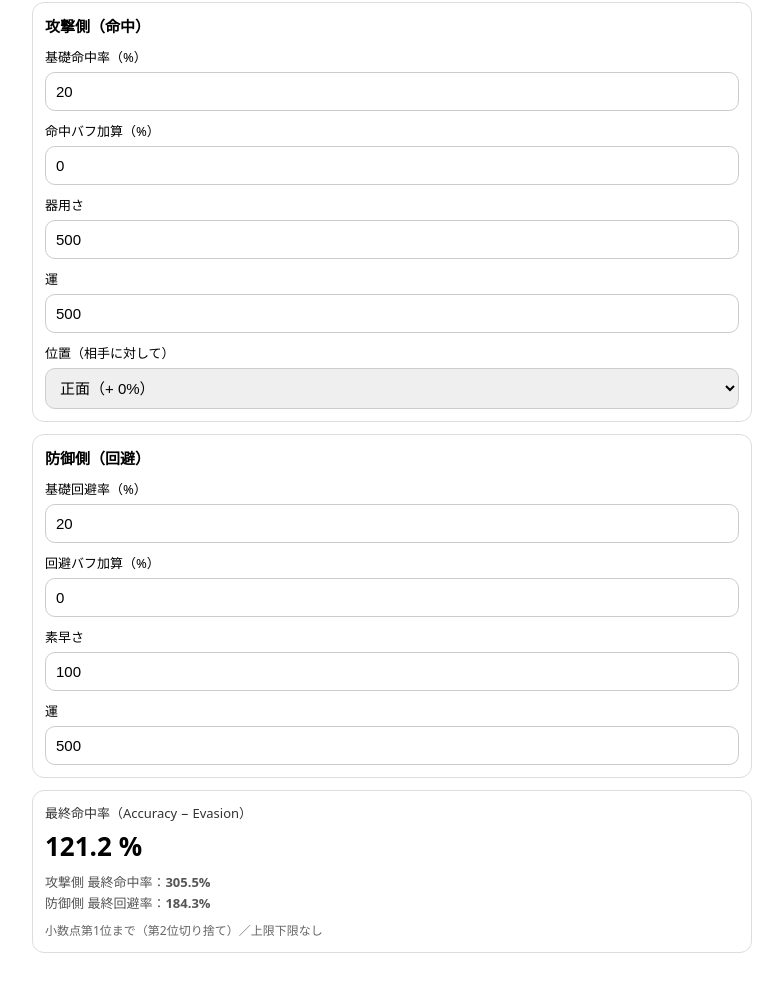
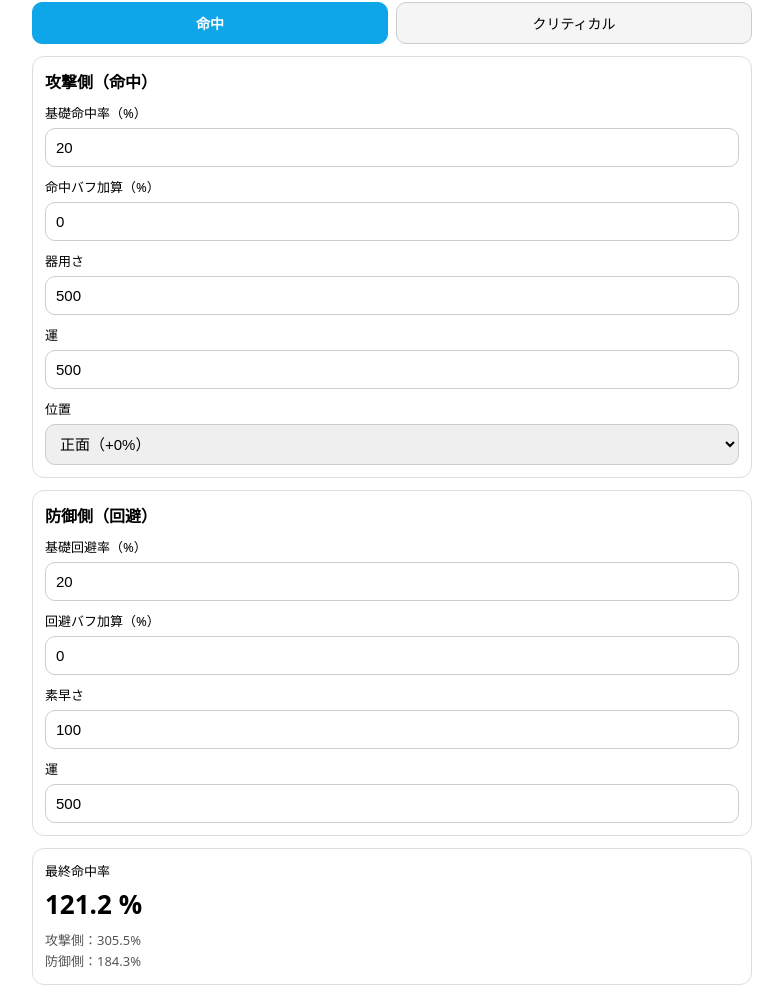
Before and after one commit to k83001918-cmyk/wotv-hitcalc, a plain HTML site: page index.html in a window 1280 px wide. Shown: the part 52-1053 px from the top of the page, without its empty margins (248-1031 px from the left). Before the commit the page ends 1021 px from the top, so only its background shows below. Drawn offline with Linux system fonts and the light colour scheme.

Commit message:
Add files via upload

```diff
--- a/index.html
+++ b/index.html
@@ -3,7 +3,7 @@
 <head>
   <meta charset="utf-8" />
   <meta name="viewport" content="width=device-width, initial-scale=1" />
-  <title>WOTV 命中回避計算</title>
+  <title>WOTV 計算ツール</title>
 
   <!-- PWA -->
   <link rel="manifest" href="manifest.webmanifest">
@@ -11,39 +11,62 @@
   <link rel="apple-touch-icon" href="icon-192.png">
 
   <style>
-    :root { --bd:#ddd; --muted:#666; }
+    :root { --bd:#ddd; --muted:#666; --main:#0ea5e9; }
     body { font-family: system-ui, -apple-system, "Segoe UI", sans-serif; margin: 16px; }
     h1 { font-size: 18px; margin: 0 0 12px; }
+
     .wrap { max-width: 720px; margin: 0 auto; }
     .grid { display: grid; gap: 12px; }
-    .card { border: 1px solid var(--bd); border-radius: 12px; padding: 12px; }
-    .section-title strong { font-size: 15px; }
-    .stack { display: grid; gap: 10px; margin-top: 10px; }
-    label { display: grid; gap: 6px; font-size: 13px; }
+
+    .tabs { display:flex; gap:8px; margin-bottom:12px; }
+    .tab {
+      flex:1; padding:10px; border-radius:10px;
+      border:1px solid #ccc; background:#f5f5f5;
+      font-size:14px;
+    }
+    .tab.active {
+      background:var(--main);
+      color:#fff;
+      border-color:var(--main);
+      font-weight:600;
+    }
+
+    .tabContent { display:none; }
+    .tabContent.active { display:block; }
+
+    .card { border:1px solid var(--bd); border-radius:12px; padding:12px; }
+    .stack { display:grid; gap:10px; margin-top:10px; }
+    label { display:grid; gap:6px; font-size:13px; }
+
     input, select {
-      width: 100%;
-      padding: 10px;
-      border-radius: 10px;
-      border: 1px solid #ccc;
-      font-size: 15px;
-      box-sizing: border-box;
+      width:100%; padding:10px; border-radius:10px;
+      border:1px solid #ccc; font-size:15px;
+      box-sizing:border-box;
     }
-    .hint { color: var(--muted); font-size: 12px; margin-top: 8px; line-height: 1.5; }
-    .resultBox { border-radius: 12px; padding: 12px; border: 1px solid var(--bd); }
-    .resultLabel { color:#333; font-size: 13px; margin-bottom: 6px; }
-    .result { font-size: 26px; font-weight: 800; }
-    .sub { color: #555; font-size: 13px; margin-top: 8px; line-height: 1.6; }
+
+    .resultBox { border:1px solid var(--bd); border-radius:12px; padding:12px; }
+    .resultLabel { font-size:13px; margin-bottom:6px; }
+    .result { font-size:26px; font-weight:800; }
+    .sub { font-size:13px; color:#555; margin-top:8px; line-height:1.6; }
   </style>
 </head>
 
 <body>
 <div class="wrap">
-  <h1>WOTV 命中回避計算</h1>
+  <h1>WOTV 計算ツール</h1>
 
+  <!-- Tabs -->
+  <div class="tabs">
+    <button class="tab active" data-tab="hit">命中</button>
+    <button class="tab" data-tab="crit">クリティカル</button>
+  </div>
+
+  <!-- ===== 命中タブ ===== -->
+  <div id="tab-hit" class="tabContent active">
     <div class="grid">
 
       <div class="card">
-      <div class="section-title"><strong>攻撃側（命中）</strong></div>
+        <strong>攻撃側（命中）</strong>
         <div class="stack">
           <label>基礎命中率（%）
             <input id="baseHit" type="number" step="0.1" value="20">
@@ -57,9 +80,9 @@
           <label>運
             <input id="lukAtk" type="number" step="1" value="500">
           </label>
-        <label>位置（相手に対して）
+          <label>位置
             <select id="pos">
-            <option value="front">正面（+ 0%）</option>
+              <option value="front">正面（+0%）</option>
               <option value="side">側面（+15%）</option>
               <option value="back">背面（+30%）</option>
             </select>
@@ -68,7 +91,7 @@
       </div>
 
       <div class="card">
-      <div class="section-title"><strong>防御側（回避）</strong></div>
+        <strong>防御側（回避）</strong>
         <div class="stack">
           <label>基礎回避率（%）
             <input id="baseEva" type="number" step="0.1" value="20">
@@ -86,105 +109,155 @@
       </div>
 
       <div class="resultBox">
-      <div class="resultLabel">最終命中率（Accuracy − Evasion）</div>
-      <div class="result" id="final">-</div>
-      <div class="sub" id="detail"></div>
-      <div class="hint">小数点第1位まで（第2位切り捨て）／上限下限なし</div>
+        <div class="resultLabel">最終命中率</div>
+        <div class="result" id="finalHit">-</div>
+        <div class="sub" id="detailHit"></div>
       </div>
 
     </div>
   </div>
 
+  <!-- ===== クリティカルタブ ===== -->
+  <div id="tab-crit" class="tabContent">
+    <div class="grid">
+
+      <div class="card">
+        <strong>攻撃側（クリティカル）</strong>
+        <div class="stack">
+          <label>基礎クリティカル率（%）
+            <input id="baseCrit" type="number" step="0.1" value="20">
+          </label>
+          <label>クリティカルバフ加算（%）
+            <input id="critBuff" type="number" step="0.1" value="0">
+          </label>
+          <label>器用さ
+            <input id="critDex" type="number" step="1" value="500">
+          </label>
+        </div>
+      </div>
+
+      <div class="card">
+        <strong>防御側（クリ回避）</strong>
+        <div class="stack">
+          <label>基礎クリティカル回避率（%）
+            <input id="baseCritAvoid" type="number" step="0.1" value="0">
+          </label>
+          <label>クリティカル回避バフ加算（%）
+            <input id="critAvoidBuff" type="number" step="0.1" value="0">
+          </label>
+          <label>運
+            <input id="critLuk" type="number" step="1" value="500">
+          </label>
+        </div>
+      </div>
+
+      <div class="resultBox">
+        <div class="resultLabel">最終クリティカル率</div>
+        <div class="result" id="finalCrit">-</div>
+        <div class="sub" id="detailCrit"></div>
+      </div>
+
+    </div>
+  </div>
+</div>
+
 <script>
-  function floor1(value) { return Math.trunc(value * 10) / 10; }
-  function percentToRate(value) { return value / 100; }
-
-  function positionBonusPercent(position) {
-    switch (position) {
-      case "front": return 0;
-      case "side":  return 15;
-      case "back":  return 30;
-      default:      return 0;
-    }
+  /* ===== 共通 ===== */
+  function floor1(v){ return Math.trunc(v*10)/10; }
+  function percentToRate(v){ return v/100; }
+  function num(id){
+    const v=document.getElementById(id).value;
+    const n=(v===""||v===null)?0:Number(v);
+    return Number.isFinite(n)?n:0;
   }
 
-  function calcAccuracy({ baseHitPercent, hitBuffPercent, dex, luk, position }) {
-    const baseHit = percentToRate(baseHitPercent);
-    const hitBuff = percentToRate(hitBuffPercent);
-    const pos = percentToRate(positionBonusPercent(position));
-
-    const core =
-      (11 / 20) * Math.pow(dex, 0.20) +
-      (1 / 200) * Math.pow(luk, 0.96) -
-      1;
-
-    return core + baseHit + hitBuff + pos;
+  /* ===== 命中 ===== */
+  function positionBonusPercent(p){
+    return p==="side"?15:p==="back"?30:0;
+  }
+  function calcAccuracy(o){
+    return (11/20)*Math.pow(o.dex,0.20)
+      + (1/200)*Math.pow(o.luk,0.96)
+      - 1
+      + percentToRate(o.baseHit)
+      + percentToRate(o.hitBuff)
+      + percentToRate(positionBonusPercent(o.pos));
+  }
+  function calcEvasion(o){
+    return (11/1000)*Math.pow(o.agi,0.90)
+      + (1/200)*Math.pow(o.luk,0.96)
+      - 1
+      + percentToRate(o.baseEva)
+      + percentToRate(o.evaBuff);
+  }
+  function updateHit(){
+    const acc=calcAccuracy({
+      baseHit:num("baseHit"),
+      hitBuff:num("hitBuff"),
+      dex:num("dex"),
+      luk:num("lukAtk"),
+      pos:document.getElementById("pos").value
+    });
+    const eva=calcEvasion({
+      baseEva:num("baseEva"),
+      evaBuff:num("evaBuff"),
+      agi:num("agi"),
+      luk:num("lukDef")
+    });
+    const final=acc-eva;
+    document.getElementById("finalHit").textContent=`${floor1(final*100).toFixed(1)} %`;
+    document.getElementById("detailHit").innerHTML=
+      `攻撃側：${floor1(acc*100).toFixed(1)}%<br>防御側：${floor1(eva*100).toFixed(1)}%`;
   }
 
-  function calcEvasion({ baseEvaPercent, evaBuffPercent, agi, luk }) {
-    const baseEva = percentToRate(baseEvaPercent);
-    const evaBuff = percentToRate(evaBuffPercent);
-
-    const core =
-      (11 / 1000) * Math.pow(agi, 0.90) +
-      (1 / 200) * Math.pow(luk, 0.96) -
-      1;
-
-    return core + baseEva + evaBuff;
+  /* ===== クリティカル ===== */
+  function calcCritical(o){
+    return Math.pow(o.dex,0.35)/4 - 1
+      + percentToRate(o.baseCrit)
+      + percentToRate(o.critBuff);
+  }
+  function calcCritAvoid(o){
+    return Math.pow(o.luk,0.37)/5 - 1
+      + percentToRate(o.baseAvoid)
+      + percentToRate(o.avoidBuff);
+  }
+  function updateCrit(){
+    const c=calcCritical({
+      dex:num("critDex"),
+      baseCrit:num("baseCrit"),
+      critBuff:num("critBuff")
+    });
+    const a=calcCritAvoid({
+      luk:num("critLuk"),
+      baseAvoid:num("baseCritAvoid"),
+      avoidBuff:num("critAvoidBuff")
+    });
+    const final=c-a;
+    document.getElementById("finalCrit").textContent=`${floor1(final*100).toFixed(1)} %`;
+    document.getElementById("detailCrit").innerHTML=
+      `攻撃側：${floor1(c*100).toFixed(1)}%<br>防御側：${floor1(a*100).toFixed(1)}%`;
   }
 
-  function calcFinalHitRate({ attacker, defender }) {
-    const accRate = calcAccuracy(attacker);
-    const evaRate = calcEvasion(defender);
-    const finalRate = accRate - evaRate;
-
-    return {
-      accuracyPercent: floor1(accRate * 100),
-      evasionPercent: floor1(evaRate * 100),
-      finalPercent: floor1(finalRate * 100),
-    };
-  }
-
-  function num(id) {
-    const v = document.getElementById(id).value;
-    const n = (v === "" || v === null) ? 0 : Number(v);
-    return Number.isFinite(n) ? n : 0;
-  }
-
-  function update() {
-    const result = calcFinalHitRate({
-      attacker: {
-        baseHitPercent: num("baseHit"),
-        hitBuffPercent: num("hitBuff"),
-        dex: num("dex"),
-        luk: num("lukAtk"),
-        position: document.getElementById("pos").value
-      },
-      defender: {
-        baseEvaPercent: num("baseEva"),
-        evaBuffPercent: num("evaBuff"),
-        agi: num("agi"),
-        luk: num("lukDef")
-      }
+  /* ===== タブ切替 ===== */
+  document.querySelectorAll(".tab").forEach(btn=>{
+    btn.addEventListener("click",()=>{
+      document.querySelectorAll(".tab").forEach(b=>b.classList.remove("active"));
+      document.querySelectorAll(".tabContent").forEach(c=>c.classList.remove("active"));
+      btn.classList.add("active");
+      document.getElementById("tab-"+btn.dataset.tab).classList.add("active");
+    });
   });
 
-    document.getElementById("final").textContent = `${result.finalPercent.toFixed(1)} %`;
-    document.getElementById("detail").innerHTML =
-      `攻撃側 最終命中率：<b>${result.accuracyPercent.toFixed(1)}%</b><br>` +
-      `防御側 最終回避率：<b>${result.evasionPercent.toFixed(1)}%</b>`;
-  }
+  document.querySelectorAll("input,select").forEach(el=>{
+    el.addEventListener("input",()=>{updateHit();updateCrit();});
+    el.addEventListener("change",()=>{updateHit();updateCrit();});
+  });
 
-  document.querySelectorAll("input, select").forEach(el => {
-    el.addEventListener("input", update);
-    el.addEventListener("change", update);
-  });
-  update();
+  updateHit();
+  updateCrit();
 
-  // Service Worker 登録（PWA）
-  if ("serviceWorker" in navigator) {
-    window.addEventListener("load", () => {
-      navigator.serviceWorker.register("./sw.js").catch(() => {});
-    });
+  if("serviceWorker"in navigator){
+    navigator.serviceWorker.register("./sw.js").catch(()=>{});
   }
 </script>
 </body>
```
Lines whose indentation alone changed are shown as unchanged.
